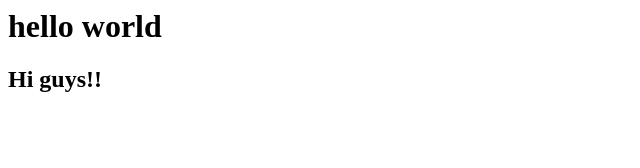
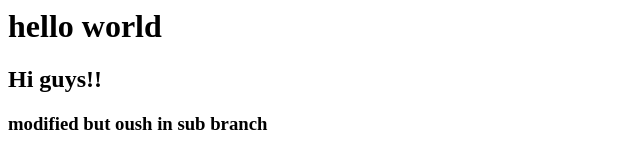
Before and after one commit to vigneshrajdeveloper/web-development, a plain HTML site: page index.html in a window 1280 px wide. Shown: the whole page, without its empty margins (0-640 px from the left). Drawn offline with Linux system fonts and the light colour scheme.

Commit message:
comit in sub branch..

```diff
--- a/index.html
+++ b/index.html
@@ -2,3 +2,4 @@
     hello world
 </h1>
 <h2>Hi guys!!</h2>
+<h3>modified but oush in sub branch</h3>
```
